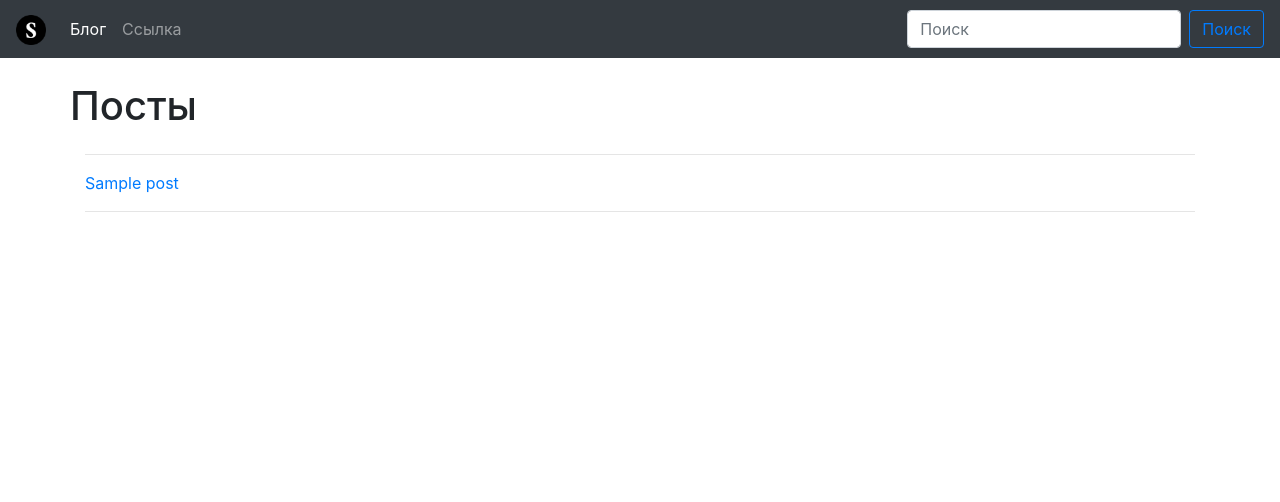
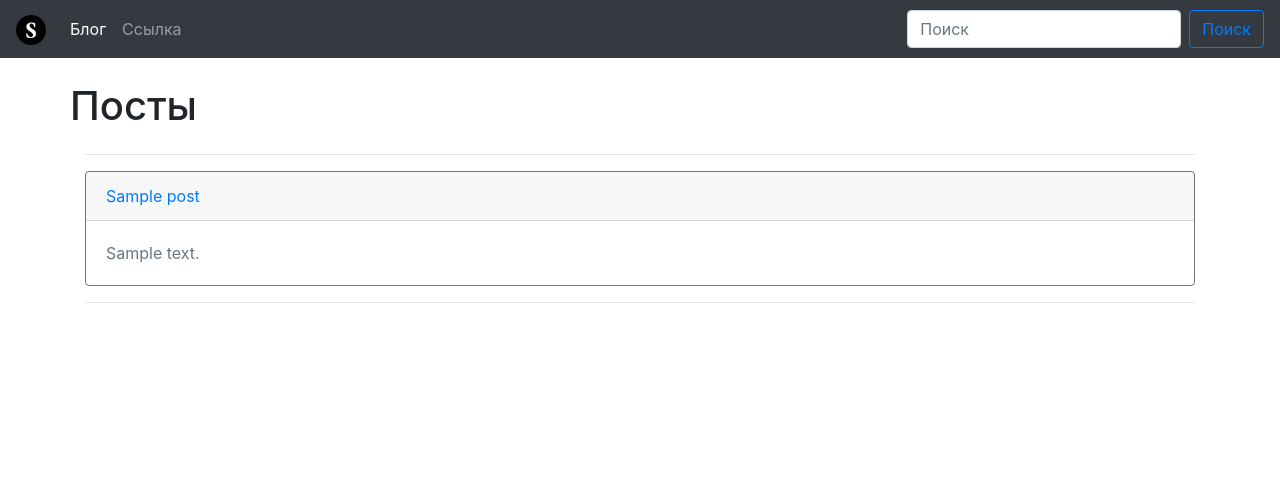
Before and after one commit to 4heck/SimpleBlog, a Python web app: template app/templates/index.html in a window 1280 px wide. Shown: the top 502 px of the page. Run offline with Jinja, Linux system fonts and the light colour scheme; the template is opened without the code that fills it: most values are stand-ins (such as "Sample title", 1, 10 or a date in 2020); some libraries are stand-ins or nearby versions.

Commit message:
upgrade html
added right tabulation
some little works

```diff
--- a/app/posts/templates/posts/index.html
+++ b/app/posts/templates/posts/index.html
@@ -10,8 +10,18 @@
 
 {% block content %}
 {% for post in posts %}
+
+
+<div class="card border-secondary mb-3">
+  <div class="card-header">		<a href="{{ url_for('posts.post_detail', slug=post.slug) }}"> {{ post.title }}</a></div>
+  <div class="card-body text-secondary">
+    <p class="card-text">{{ post.body }}</a></p>
+  </div>
+</div>
+
+
 	<p>
-		<a href="{{ url_for('posts.post_detail', slug=post.slug) }}"> {{ post.title }}</a>
+
 	<p>
 <hr>
 {% endfor %}
--- a/app/templates/base.html
+++ b/app/templates/base.html
@@ -14,7 +14,6 @@
 
 </head>
 <body>
-
 	<div class='wrapper'>
 		<div class='content'>
 
@@ -28,7 +27,7 @@
 					<ul class="navbar-nav mr-auto">
 						<li class="nav-item active">
 
-        <a class="nav-link" href="{{ url_for('posts.index') }}"">Блог <span class="sr-only">(current)</span></a>
+							<a class="nav-link" href="{{ url_for('posts.index') }}">Блог <span class="sr-only">(current)</span></a>
 						</li>
 						<li class="nav-item">
 							<a class="nav-link" href="#">Ссылка</a>
@@ -39,7 +38,6 @@
 						<button class="btn btn-outline-primary" type="submit">Поиск</button>
 					</form>
 				</div>
-</nav>
 			</nav>
 
 			<div class="container">
@@ -57,7 +55,6 @@
 			</div>
 		</div>
 
-
 		<div class="footer">
 			<footer>
 				<div class="footer-copyright text-center py-3">© 2018 Copyright:
```
Also changed, not shown: app/static/for_footer.css (deleted, +0 -16 lines), app/templates/index.html (+7 -7 lines), app/static/search.png (added). Lines whose indentation alone changed are shown as unchanged.
